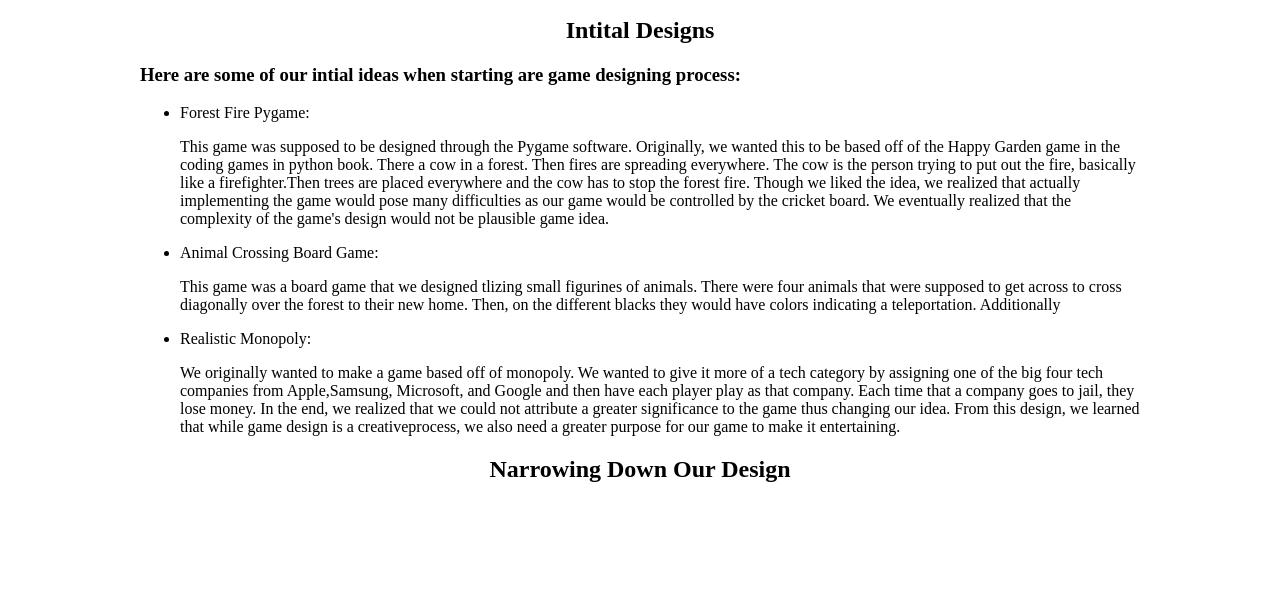
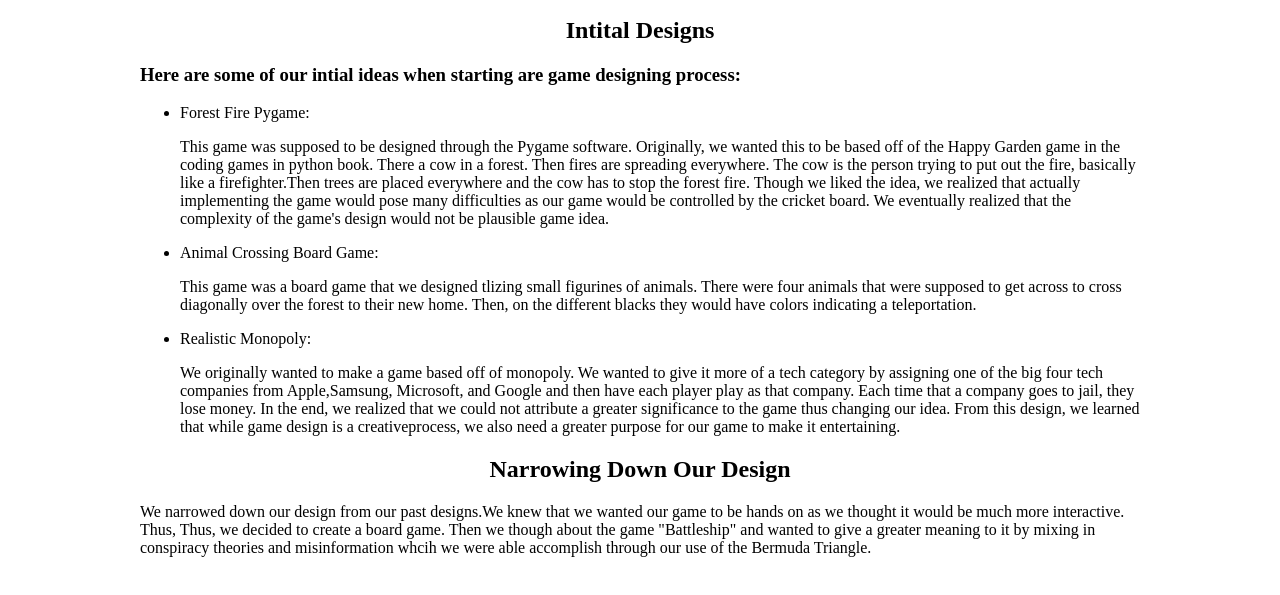
Before and after one commit to fionac107824/Bermuda-Triangle-Battle-Ship-, a plain HTML site: page exploration.html in a window 1280 px wide. Shown: the part 195-790 px from the top of the page. Drawn offline with Linux system fonts and the light colour scheme.

Commit message:
Update exploration.html

```diff
--- a/exploration.html
+++ b/exploration.html
@@ -34,7 +34,7 @@
 		 <li>Animal Crossing Board Game:</li>
 			 <p>This game was a board game that we designed tlizing small figurines of animals. There were four animals that were supposed to
 			get across to cross diagonally over the forest to their new home. Then, on the different blacks they would have colors indicating a teleportation.
-			Additionally
+
 		 <li>Realistic Monopoly:</li>
 			 <p>We originally wanted to make a game based off of monopoly. We wanted to give it more of a tech category by assigning one of the
 			big four tech companies from Apple,Samsung, Microsoft, and Google and then have each player play as that company.
@@ -43,4 +43,7 @@
 				 to make it entertaining.</p>
 	 </ul>
 	 <h2 id="Clarification">Narrowing Down Our Design</h2>
+	 <p> We narrowed down our design from our past designs.We knew that we wanted our game to be hands on as we thought it would be much more interactive. Thus,
+		Thus, we decided to create a board game. Then we though about the game "Battleship" and wanted to give a greater meaning to it by mixing in conspiracy theories
+		 and misinformation whcih we were able accomplish through our use of the Bermuda Triangle.
   </body>
```
